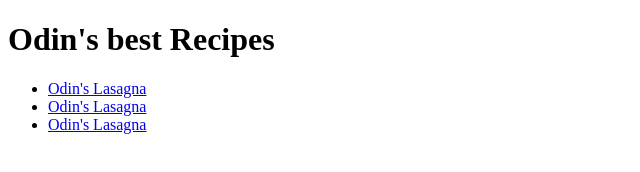
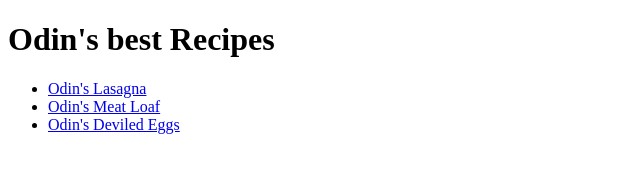
Before and after one commit to Pixelum2022/odin-recipes, a plain HTML site: page index.html in a window 1280 px wide. Shown: the full height of the page, 0-640 px from the left. Drawn offline with Linux system fonts and the light colour scheme.

Commit message:
correct links description on index page

```diff
--- a/index.html
+++ b/index.html
@@ -7,8 +7,8 @@
 <h1>Odin's best Recipes</h1>
 <ul>
 <li><a href="./recipes/lasagna.html">Odin's Lasagna</a></li>
-<li><a href="./recipes/meat_loaf.html">Odin's Lasagna</a></li>
-<li><a href="./recipes/deviled_eggs.html">Odin's Lasagna</a></li>
+<li><a href="./recipes/meat_loaf.html">Odin's Meat Loaf</a></li>
+<li><a href="./recipes/deviled_eggs.html">Odin's Deviled Eggs</a></li>
 
 </ul>
 </html>
```
